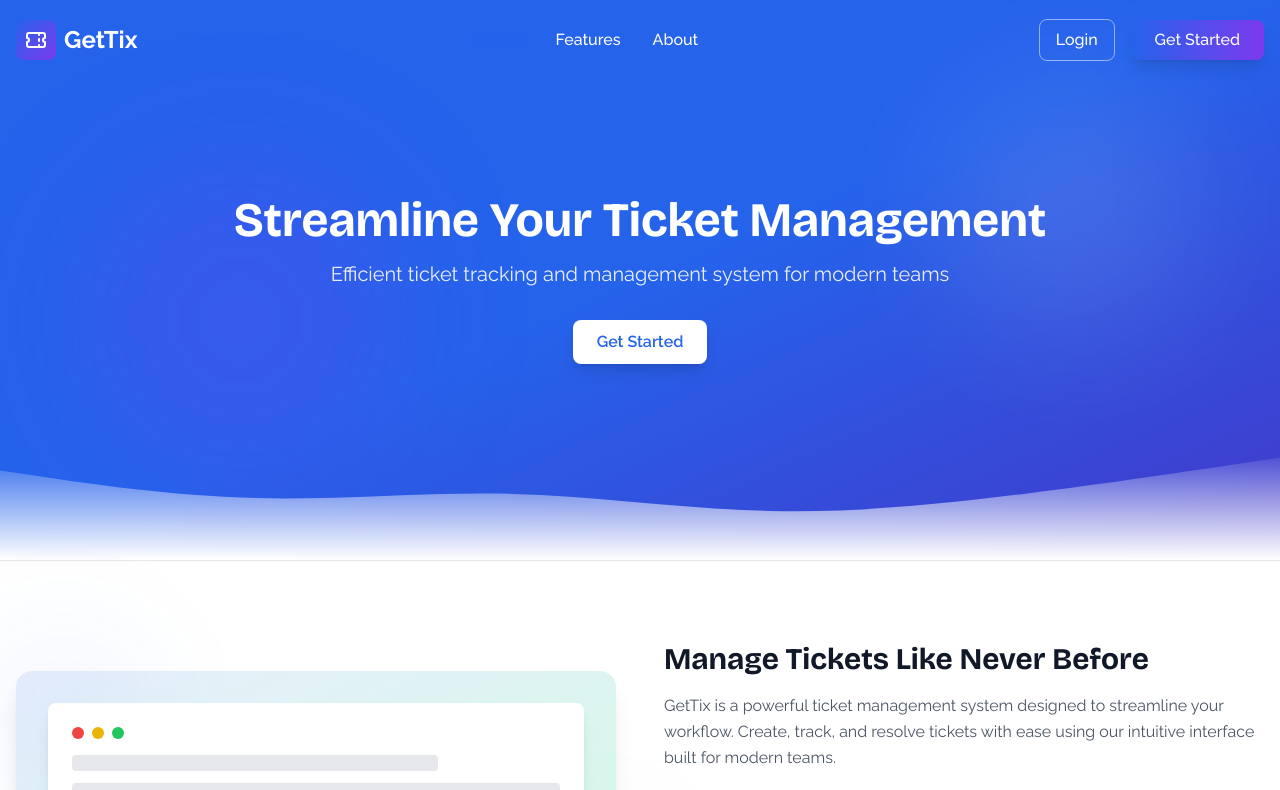
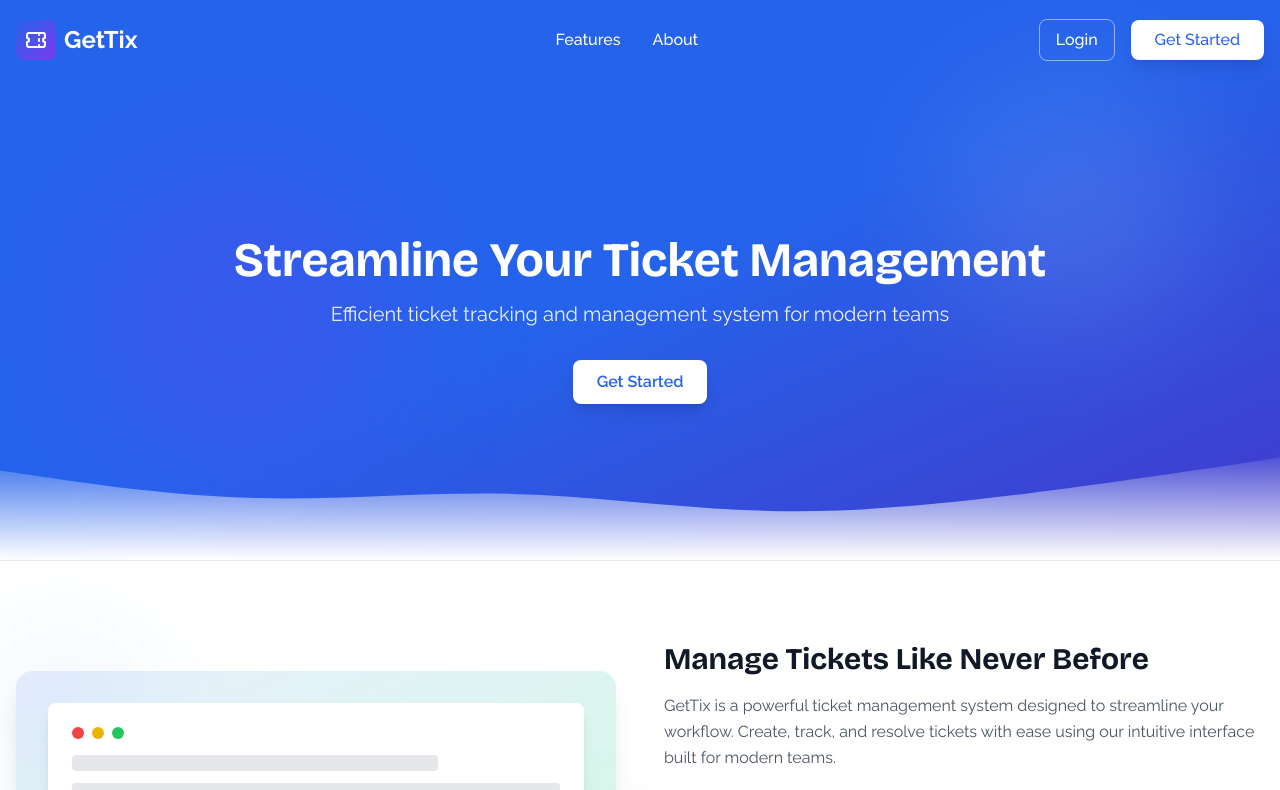
Before and after one commit to hokage-learn/event-management-multi-app-twig, a Vue app in the folder get-tix-vue/: page / in a window 1280 px wide. Shown: the top 790 px of the page. Built offline with nearby package versions, Linux system fonts and the light colour scheme.

Commit message:
Fix Navbar auth links visibility and add Hero section spacing

```diff
--- a/get-tix-vue/src/components/Navbar.vue
+++ b/get-tix-vue/src/components/Navbar.vue
@@ -1,6 +1,6 @@
 <script setup>
 import { ref, onMounted, onUnmounted } from 'vue'
-import { useRoute } from 'vue-router'
+import { useRoute, RouterLink } from 'vue-router'
 
 const route = useRoute()
 const scrolled = ref(false)
@@ -37,7 +37,7 @@ const scrollToSection = (id) => {
     <div class="max-w-container mx-auto px-4">
       <div class="flex items-center justify-between h-20">
         <!-- Logo -->
-        <router-link to="/" class="flex items-center space-x-2">
+        <RouterLink to="/" class="flex items-center space-x-2">
           <div class="flex items-center justify-center w-10 h-10 bg-gradient-to-br from-primary to-accent rounded-lg">
             <svg class="w-6 h-6 text-white" fill="none" stroke="currentColor" viewBox="0 0 24 24">
               <path stroke-linecap="round" stroke-linejoin="round" stroke-width="2" d="M15 5v2m0 4v2m0 4v2M5 5a2 2 0 00-2 2v3a2 2 0 110 4v3a2 2 0 002 2h14a2 2 0 002-2v-3a2 2 0 110-4V7a2 2 0 00-2-2H5z" />
@@ -46,7 +46,7 @@ const scrollToSection = (id) => {
           <span :class="['text-2xl font-bold transition-colors', scrolled ? 'text-gray-900' : 'text-white']">
             GetTix
           </span>
-        </router-link>
+        </RouterLink>
 
         <!-- Mobile Menu Button -->
         <button
@@ -64,12 +64,12 @@ const scrollToSection = (id) => {
 
         <!-- Center Links -->
         <div class="hidden md:flex items-center space-x-8">
-          <router-link
+          <RouterLink
             to="/"
             :class="['font-medium transition-colors', route.path === '/' ? 'text-primary' : scrolled ? 'text-gray-700 hover:text-primary' : 'text-white hover:text-primary-light']"
           >
             Home
-          </router-link>
+          </RouterLink>
           <a
             href="#"
             @click.prevent="scrollToSection('features')"
@@ -87,35 +87,32 @@ const scrollToSection = (id) => {
         </div>
 
         <!-- Auth CTAs - Hidden on mobile -->
-        <div class="hidden md:flex items-center space-x-4">
-          <router-link
+        <div class="hidden md:flex items-center space-x-4 z-50 relative">
+          <RouterLink
             to="/auth/login"
-            :class="[
-              'px-4 py-2 rounded-lg font-medium transition-all',
-              scrolled ? 'text-gray-700 hover:text-primary border border-gray-300 hover:border-primary' : 'text-white border border-white/50 hover:bg-white/10'
-            ]"
+            class="px-4 py-2 rounded-lg font-medium transition-all text-white border border-white/50 hover:bg-white/10"
           >
             Login
-          </router-link>
-          <router-link
+          </RouterLink>
+          <RouterLink
             to="/auth/signup"
-            class="px-6 py-2 bg-gradient-to-r from-primary to-accent text-white rounded-lg font-medium hover:from-primary-hover hover:to-accent-hover transition-all shadow-lg hover:shadow-xl"
+            class="px-6 py-2 bg-white text-primary rounded-lg font-medium hover:bg-gray-100 transition-all shadow-lg hover:shadow-xl"
           >
             Get Started
-          </router-link>
+          </RouterLink>
         </div>
       </div>
 
       <!-- Mobile Menu -->
       <div v-if="mobileMenuOpen" class="md:hidden border-t border-gray-200 bg-white">
         <div class="px-4 py-4 space-y-4">
-          <router-link
+          <RouterLink
             to="/"
             @click="mobileMenuOpen = false"
             :class="['block py-2 font-medium', route.path === '/' ? 'text-primary' : 'text-gray-700']"
           >
             Home
-          </router-link>
+          </RouterLink>
           <a
             href="#"
             @click.prevent="scrollToSection('features')"
@@ -131,20 +128,20 @@ const scrollToSection = (id) => {
             About
           </a>
           <div class="pt-4 space-y-3 border-t border-gray-200">
-            <router-link
+            <RouterLink
               to="/auth/login"
               @click="mobileMenuOpen = false"
               class="block w-full text-center px-4 py-2 rounded-lg font-medium text-gray-700 border border-gray-300 hover:border-primary"
             >
               Login
-            </router-link>
-            <router-link
+            </RouterLink>
+            <RouterLink
               to="/auth/signup"
               @click="mobileMenuOpen = false"
               class="block w-full text-center px-4 py-2 rounded-lg font-medium text-white bg-gradient-to-r from-primary to-accent hover:from-primary-hover hover:to-accent-hover"
             >
               Get Started
-            </router-link>
+            </RouterLink>
           </div>
         </div>
       </div>
--- a/get-tix-vue/src/components/sections/HeroSection.vue
+++ b/get-tix-vue/src/components/sections/HeroSection.vue
@@ -47,7 +47,7 @@ onUnmounted(() => {
 
     <!-- Content with slight parallax -->
     <div
-      class="relative z-10 max-w-container mx-auto px-4 py-12 md:py-16 text-center"
+      class="relative z-10 max-w-container mx-auto px-4 py-12 md:py-16 text-center mt-20"
       :style="{ transform: `translateY(${scrollY * 0.1}px)` }"
     >
       <h1 class="text-3xl md:text-4xl lg:text-5xl font-bold text-white mb-3 md:mb-4">
```
